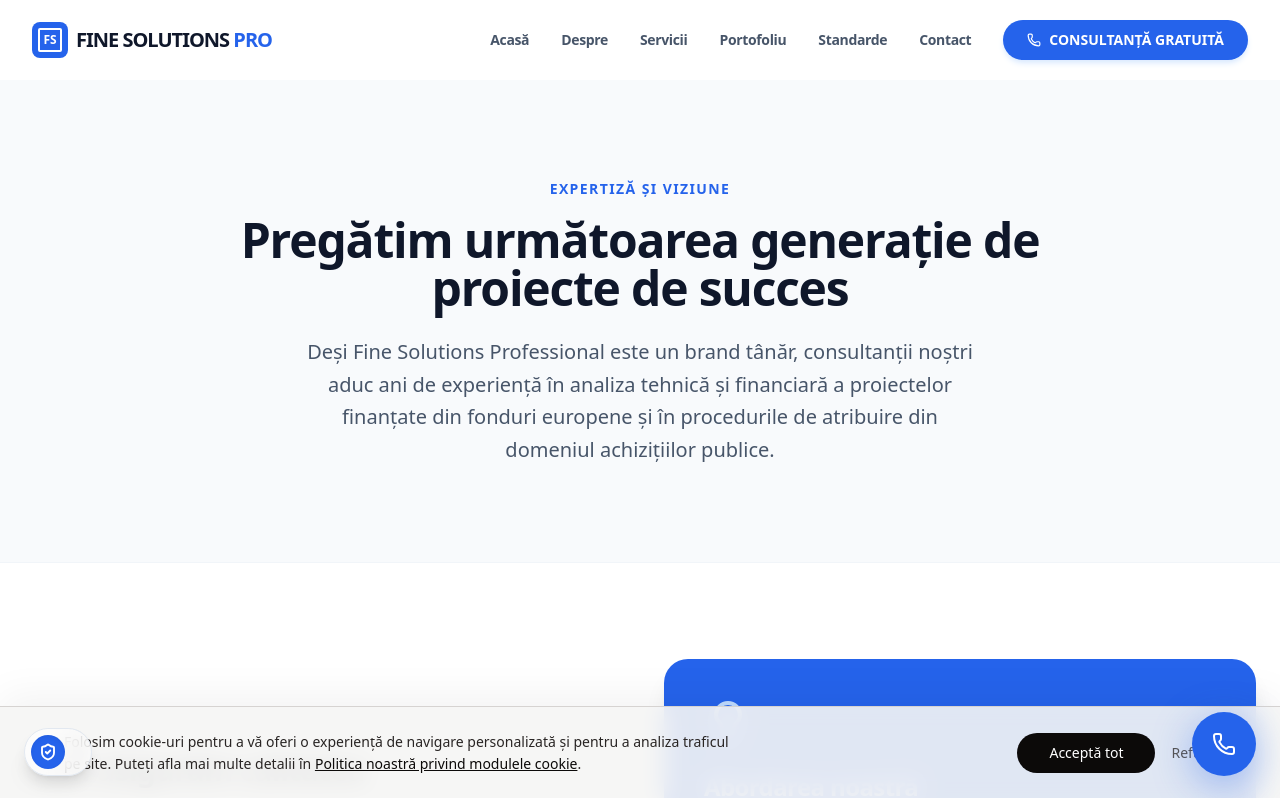
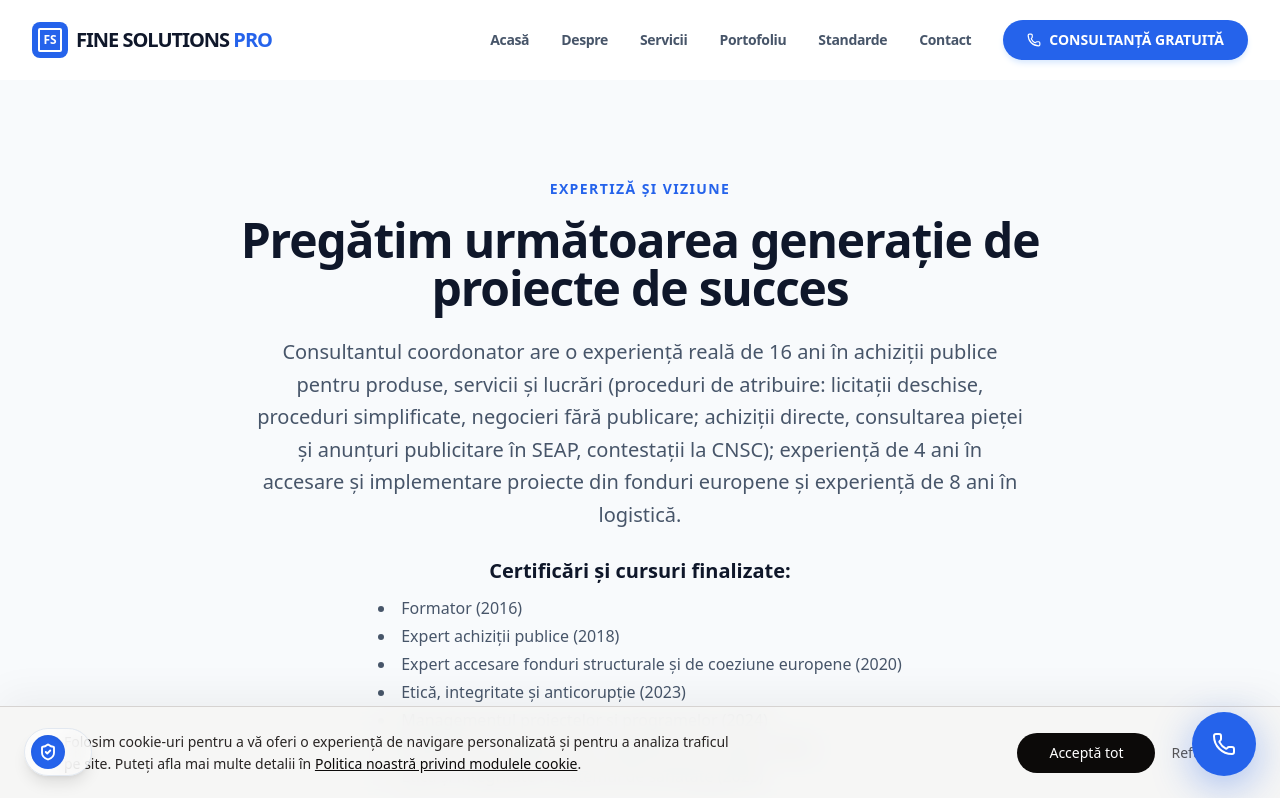
Before and after one commit to evialbert/FSPro, a Next.js app: page /portofoliu in a window 1280 px wide. Shown: the top 798 px of the page. Built offline with nearby package versions, Linux system fonts and the light colour scheme.

Commit message:
✨ adăugare experiență detaliată și certificări consultant în portofoliu

```diff
--- a/app/portofoliu/page.tsx
+++ b/app/portofoliu/page.tsx
@@ -51,9 +51,24 @@ export default function Portofoliu() {
           <h1 className="text-4xl md:text-5xl font-extrabold text-slate-900 mt-4 mb-6 leading-tight">
             Pregătim următoarea generație de proiecte de succes
           </h1>
-          <p className="text-xl text-slate-600 leading-relaxed max-w-2xl mx-auto">
-            Deși Fine Solutions Professional este un brand tânăr, consultanții noștri aduc ani de experiență în analiza tehnică și financiară a proiectelor finanțate din fonduri europene și în procedurile de atribuire din domeniul achizițiilor publice.
-          </p>
+          <div className="text-xl text-slate-600 leading-relaxed max-w-3xl mx-auto space-y-4 text-left md:text-center">
+            <p>
+              Consultantul coordonator are o experiență reală de 16 ani în achiziții publice pentru produse, servicii și lucrări (proceduri de atribuire: licitații deschise, proceduri simplificate, negocieri fără publicare; achiziții directe, consultarea pieței și anunțuri publicitare în SEAP, contestații la CNSC); experiență de 4 ani în accesare și implementare proiecte din fonduri europene și experiență de 8 ani în logistică.
+            </p>
+            <div className="pt-2">
+              <p className="font-semibold text-slate-900 mb-2 text-center md:text-center">Certificări și cursuri finalizate:</p>
+              <ul className="list-disc list-inside space-y-1 text-base text-slate-600 max-w-xl mx-auto text-left inline-block">
+                <li>Formator (2016)</li>
+                <li>Expert achiziții publice (2018)</li>
+                <li>Expert accesare fonduri structurale și de coeziune europene (2020)</li>
+                <li>Etică, integritate și anticorupție (2023)</li>
+                <li>Managementul proiectelor și programelor (2024)</li>
+                <li>Planificarea, programarea, bugetarea resurselor (2025)</li>
+                <li>Etică și integritate în sistemul de sănătate (2025)</li>
+                <li>Managementul serviciilor de sănătate (2025)</li>
+              </ul>
+            </div>
+          </div>
         </div>
       </section>
 
```
